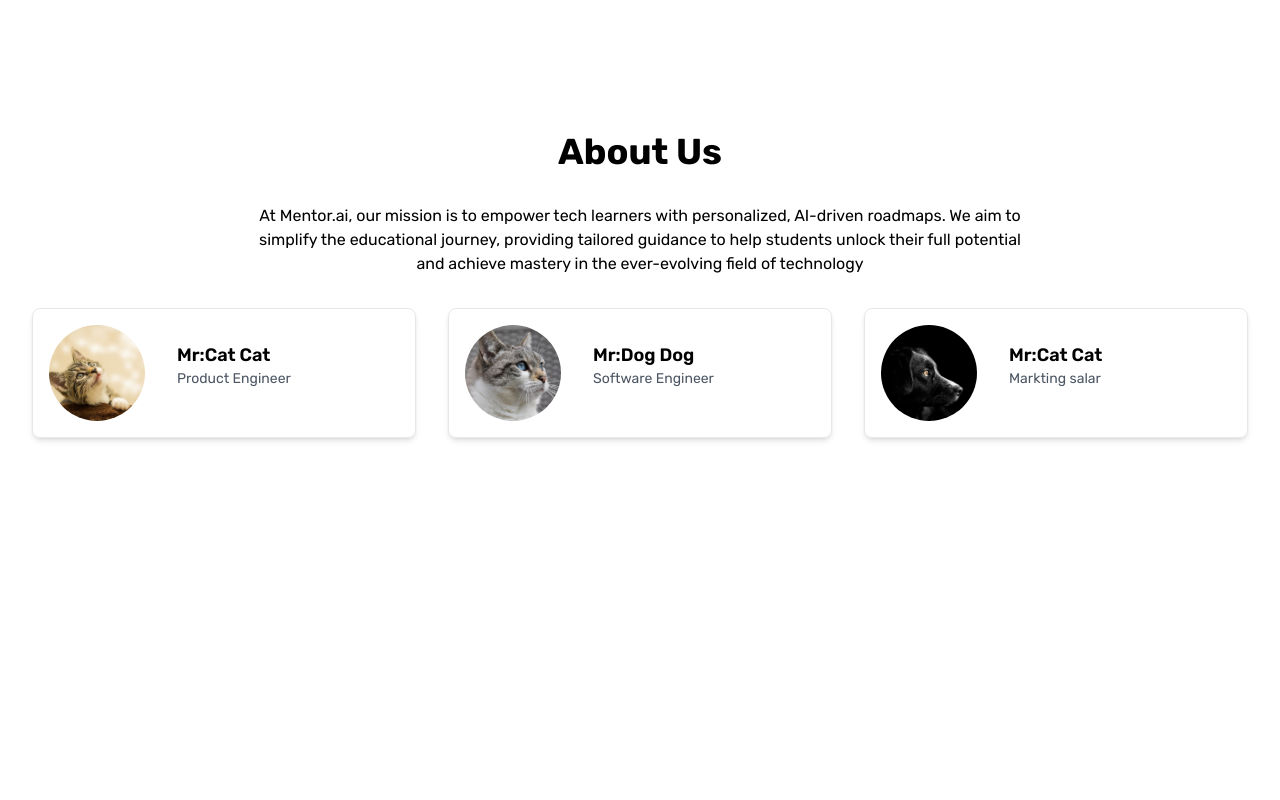
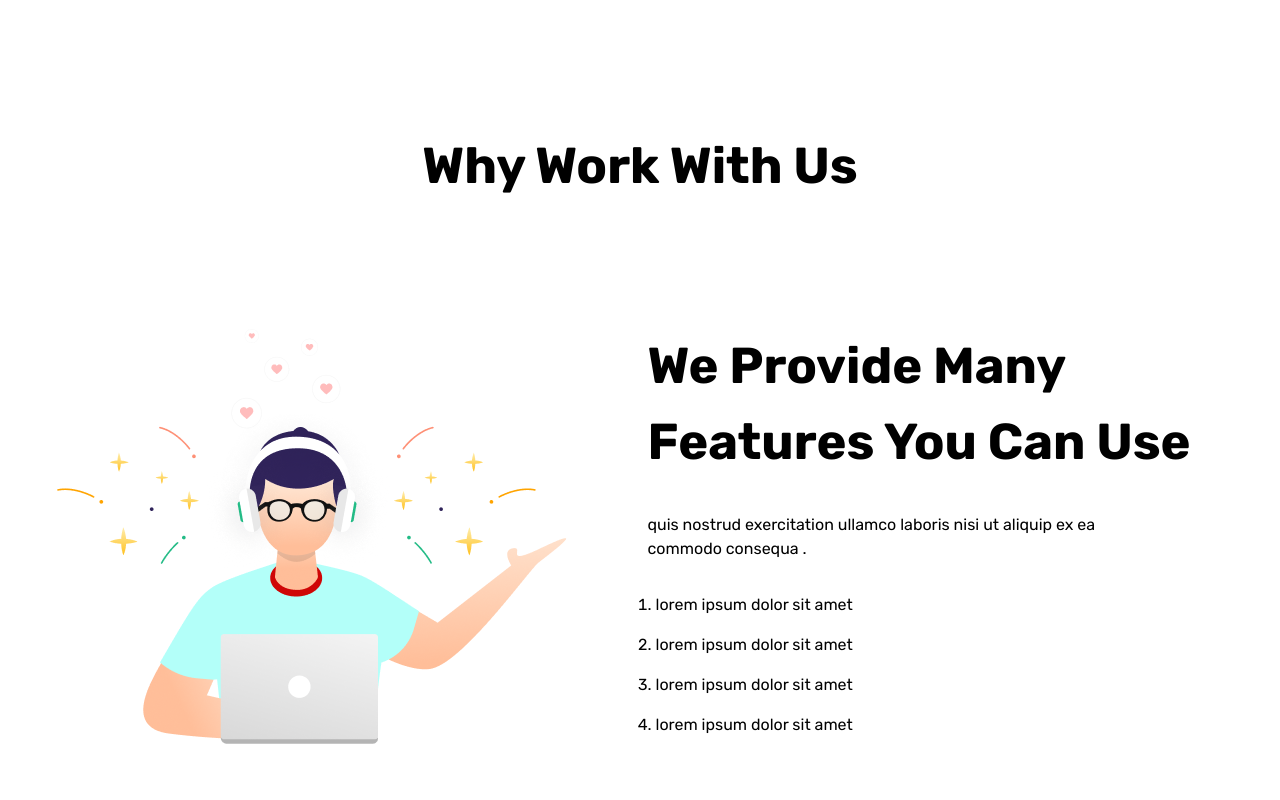
Before and after one commit to MentorAI-LLC/platform, a Next.js app: page / in a window 1280 px wide. Shown: the part 860-1660 px from the top of the page. Before the commit the page ends 1394 px from the top, so only its background shows below. Built offline with nearby package versions, Linux system fonts and the light colour scheme.

Commit message:
feat(section): add work with us section and list components

```diff
--- /dev/null
+++ b/src/Sections/work-with-us.tsx
@@ -0,0 +1,52 @@
+import Section, { Description, Title } from "@/components/ui/section";
+import image1 from "@./../../public/images/work-with-us.png"
+import Image from "next/image";
+import List, { Item } from "@/components/ui/list";
+
+export default function WorkWithUs(){
+    const item=[
+        "lorem ipsum dolor sit amet",
+        "lorem ipsum dolor sit amet",
+        "lorem ipsum dolor sit amet",
+        "lorem ipsum dolor sit amet",
+    ]
+    return(
+        <Section
+            name="work"
+            className="gap-32"
+        >
+           <Title>
+                Why Work With Us
+            </Title>
+            <div
+                className="flex flex-col justify-around md:flex-row gap-8"
+            >
+               <Image
+                  src={image1}
+                  alt="work-us"
+                />
+                <div className="flex flex-col gap-8">
+                   <Title
+                        className="md:max-w-xl text-left text-pretty text-xl"
+                   >
+                        We Provide Many Features You Can Use
+                   </Title>
+                    <Description className="md:max-w-lg">
+                        quis nostrud exercitation ullamco laboris nisi ut aliquip ex ea commodo consequa .
+                    </Description>
+                    <List
+                        style="decimal"
+                    >
+                        {item.map((item,k)=>(
+                           <Item
+                                key={k}
+                            >
+                                {item}
+                            </Item>
+                        ))}
+                    </List>
+                </div>
+            </div>
+        </Section>
+    )
+}
--- a/src/app/page.tsx
+++ b/src/app/page.tsx
@@ -1,10 +1,12 @@
 import HeroSection from '@/Sections/HeroSection';
 import AboutUs from '@/Sections/about-us';
+import WorkWithUs from '@/Sections/work-with-us';
 
 export default function Home() {
   return (
     <main className="flex flex-col gap-8">
         <HeroSection />
+        <WorkWithUs />
         <AboutUs />
     </main>
   );
--- a/src/components/ui/Card.tsx
+++ b/src/components/ui/Card.tsx
@@ -43,24 +43,15 @@ type CardDescriptionProps = {
 
 // Define the CardDescription component
 function CardDescription({ className, children }: CardDescriptionProps) {
-  return <p className={cn("text-sm text-gray-600 mb-4", className)}>{children}</p>;
+  return <p className={cn("text-base text-gray-600 mb-4", className)}>{children}</p>;
 }
 
-// Define the props for the CardContent component
-type CardContentProps = {
-  children: React.ReactNode;
-  className?: string;
-};
 
-// Define the CardContent component
-function CardContent({ className, children }: CardContentProps) {
-  return <div className={cn("mb-4", className)}>{children}</div>;
-}
+
 
 // Attach the Title, Description, and Content components to the Card component
 Card.Title = CardTitle;
 Card.Description = CardDescription;
-Card.Content = CardContent;
 
 export default Card;
-export { CardTitle as Title, CardDescription as Description, CardContent as Content };
+export { CardTitle as Title, CardDescription as Description };
--- /dev/null
+++ b/src/components/ui/list.tsx
@@ -0,0 +1,78 @@
+import { cn } from "@/lib/utils";
+import { VariantProps, cva } from "class-variance-authority";
+import React from "react";
+
+
+const listVariants = cva(
+  "w-full text-base space-y-4 px-2",
+  {
+    variants: {
+      style: {
+        disc: "list-disc",
+        decimal:
+          "list-decimal",
+        none:
+          "list-none",
+      },
+      defaultVariants: {
+        style:"disc"
+      },
+    },
+  },
+);
+
+
+// Define the props for the List component
+type ListProps =React.HTMLProps<HTMLUListElement> &
+VariantProps<typeof listVariants> & {asChild?:boolean}
+// Define the List component
+const List =React.forwardRef<HTMLUListElement,ListProps>(
+  ({ className, style, asChild = false, ...props }, ref) => {
+    return (
+      <ul
+        className={cn(listVariants({ style, className }))}
+        ref={ref}
+        {...props}
+      />
+    );
+  },
+
+)
+
+
+// Define the props for the ListItem component
+type ListItemProps = {
+  className?: string;
+  children: React.ReactNode;
+};
+
+// Define the ListItem component
+function ListItem({ className, children }: ListItemProps) {
+  return (
+    <li className={cn("text-base", className)}>
+      {children}
+    </li>
+  );
+}
+
+// Define the props for the ListHeader component
+type ListHeaderProps = {
+  children: React.ReactNode;
+  className?: string;
+};
+
+// Define the ListHeader component
+function ListHeader({ className, children }: ListHeaderProps) {
+  return (
+    <h4 className={cn("text-lg font-semibold", className)}>
+      {children}
+    </h4>
+  );
+}
+
+// Attach the Item, Header, and Content components to the List component
+List.Item = ListItem;
+List.Header = ListHeader;
+
+export default List;
+export { ListItem as Item, ListHeader as Header};
--- a/src/components/ui/section.tsx
+++ b/src/components/ui/section.tsx
@@ -29,7 +29,7 @@ function TitleSection(props: TitleProps) {
   return (
     <h2
       className={cn(
-        "text-center font-body text-4xl font-bold leading-snug text-text md:text-4xl",
+        "text-center font-heading text-5xl font-bold leading-snug text-text md:text-4xl",
         props.className
       )}
     >
@@ -46,7 +46,7 @@ type DescriptionProps = {
 
 // Define the DescriptionSection component
 function DescriptionSection({ className, children }: DescriptionProps) {
-  return <p className={cn("text-text/80", className)}>{children}</p>;
+  return <p className={cn("text-base", className)}>{children}</p>;
 }
 
 // Attach the Title and Description components to the Section component
--- a/tailwind.config.ts
+++ b/tailwind.config.ts
@@ -13,6 +13,23 @@ const config: Config = {
         'gradient-conic':
           'conic-gradient(from 180deg at 50% 50%, var(--tw-gradient-stops))',
       },
+      fontSize: {
+      sm: '0.750rem',
+      base: '1rem',
+      xl: '1.333rem',
+      '2xl': '1.777rem',
+      '3xl': '2.369rem',
+      '4xl': '3.158rem',
+      '5xl': '4.210rem',
+    },
+    fontFamily: {
+      heading: 'Rubik',
+      body: 'Rubik',
+    },
+    fontWeight: {
+       normal: '400',
+       bold: '700',
+    },
     },
   },
   plugins: [],
```
